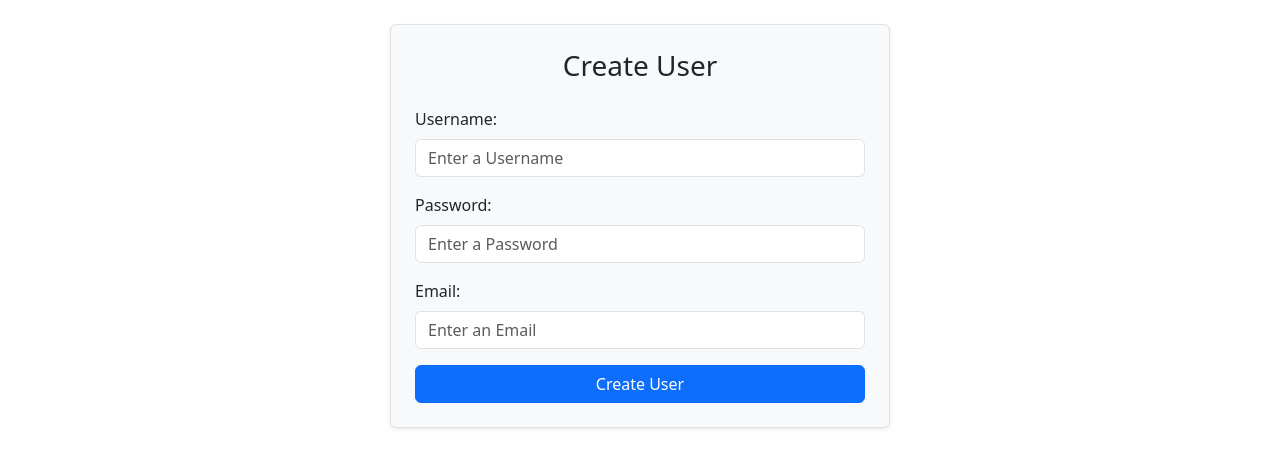
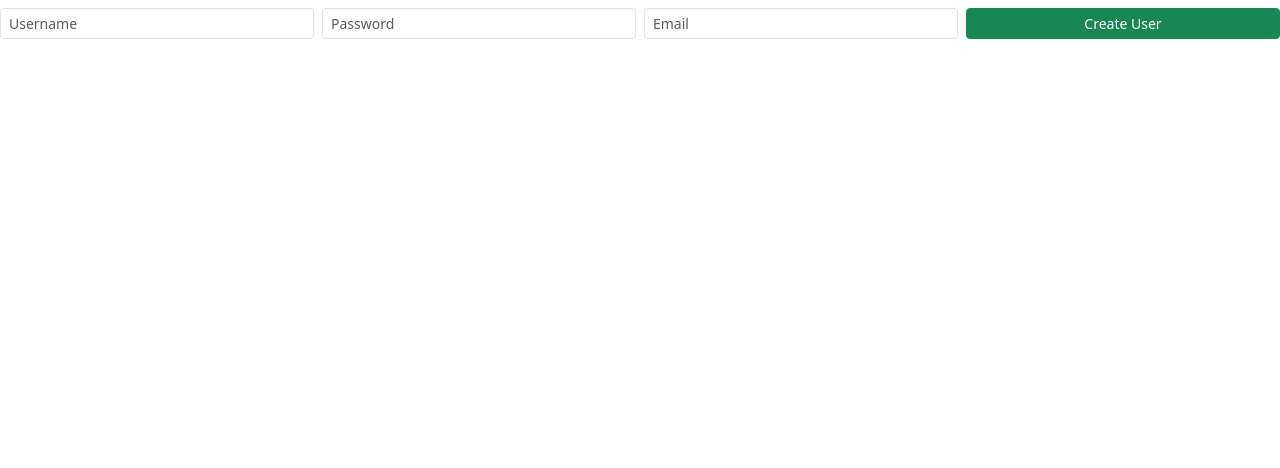
Before and after one commit to Rexo42/SoftwareFrameWorks, an Angular app in the folder Project_server/week4/: page /create in a window 1280 px wide. Shown: the top 468 px of the page. Built offline with nearby package versions, Linux system fonts and the light colour scheme.

Commit message:
added group create route, create user on dashboard

```diff
--- a/Project_server/week4/database/classes/Groups.js
+++ b/Project_server/week4/database/classes/Group.js
@@ -1,4 +1,4 @@
-export class group
+export class Group
 {
     constructor(name, creator)
     {
--- a/Project_server/week4/src/app/components/admin-dashboard/admin-dashboard.html
+++ b/Project_server/week4/src/app/components/admin-dashboard/admin-dashboard.html
@@ -1,7 +1,39 @@
 <app-nav-bar></app-nav-bar>
 <div class="container mt-3">
-    <h5>{{pageType}}</h5>
-  <ul class="list-group">
+  <!-- <div class="d-flex justify-content-start align-items-center gap-3">
+    <button [disabled]="pageType == 'Users'" class="btn btn-dark btn-sm mx-1">
+      Users
+    </button>
+    <button [disabled]="pageType == 'Groups'" class="btn btn-dark btn-sm mx-1">
+      Groups
+    </button>
+  </div> -->
+  <ul class="nav nav-tabs mb-3">
+    <li class="nav-item">
+      <a
+        class="nav-link"
+        [class.active]="pageType === 'Users'"
+        (click)="pageType = 'Users'; pageNumber = 1; refreshUsers()"
+        style="cursor: pointer; font-size: 1.25rem; font-weight: 500;"
+      >
+        Users
+      </a>
+    </li>
+    <li class="nav-item">
+      <a
+        class="nav-link"
+        [class.active]="pageType === 'Groups'"
+        (click)="pageType = 'Groups'; pageNumber = 1; refreshUsers()"
+        style="cursor: pointer; font-size: 1.25rem; font-weight: 500;"
+      >
+        Groups
+      </a>
+      <!-- on clicking a new button tab it should call a function to swap pagetype which then will display the other stuff below via if pagetype -->
+
+    </li>
+  </ul>
+    <!-- wrap this in an if pagetype easy clap -->
+  <ul *ngIf= "pageType==='Users'" class="list-group">
     <li *ngFor="let user of formattedData" class="list-group-item d-flex justify-content-between align-items-center py-2">
       <span>UserID: {{user.ID}} | Username: {{ user.username }} | Role: {{user.role}}</span>
       <div>
@@ -20,7 +52,9 @@
       </div>
     </li>
   </ul>
+  <!--  -->
   <br>
+
   <div>
     <button [disabled]='pageNumber == 1' class="btn btn-primary btn-sm mx-1" (click)="pageUpdate(0)">
       Previous
@@ -31,4 +65,7 @@
     </button>
   </div>
   <p>page {{pageNumber}} of {{totalPages}}</p>
+    <div *ngIf="pageType==='Users' "class="list-group-item d-flex justify-content-between align-items-center py-2" style="max-width: 800px">
+      <app-create-account (userCreated)="refreshUsers()"></app-create-account>
+    </div>
 </div>
--- a/Project_server/week4/src/app/components/admin-dashboard/admin-dashboard.ts
+++ b/Project_server/week4/src/app/components/admin-dashboard/admin-dashboard.ts
@@ -32,13 +32,15 @@ export class AdminDashboard implements OnInit
       this.api.verifyToken(rawToken.replace(/^"|"$/g, '')).subscribe({
         next: (response) =>
         {
-          if (response.role == "User")
+          if (!response.valid || response.role == "User")
           {
+            localStorage.clear();
             this.router.navigate(['/home']);
           }
         },
         error: (err) =>
         {
+          localStorage.clear();
           this.router.navigate(['/home']);
         }
 
@@ -49,31 +51,7 @@ export class AdminDashboard implements OnInit
       this.router.navigate(['/home'])
     }
 
-
-    this.api.getUsersRequest(this.pageNumber,8).subscribe({
-      next: (response) =>
-      {
-        if (response.success)
-        {
-          // console.log(response.ids);
-          // console.log(response.users);
-          // console.log(response.roles);
-          this.users = response.users;
-          this.Ids = response.ids;
-          this.roles = response.roles;
-          this.totalPages = response.pageLimit;
-          this.formattedData = this.users.map((user, index) =>({
-            username: user,
-            role: this.roles[index],
-            ID: this.Ids[index],
-          }))
-        }
-      },
-      error:(err) =>
-      {
-        console.error("error getting users from database: ", err);
-      }
-    })
+    this.refreshUsers();
   }
 
 
@@ -90,28 +68,28 @@ export class AdminDashboard implements OnInit
         if (response.success)
         {
           console.log("successfully deleted user: ", username);
+          this.refreshUsers();
+        //   this.api.getUsersRequest(this.pageNumber, 8).subscribe({
+        //   next: (response) =>
+        //   {
+        //     if (response.success)
+        //     {
+        //       this.users = response.users;
+        //       this.Ids = response.ids;
+        //       this.roles = response.roles;
+        //       this.formattedData = this.users.map((user, index) =>({
+        //         username: user,
+        //         role: this.roles[index],
+        //         ID: this.Ids[index],
+        //       }))
+        //     }
+        //   },
 
-          this.api.getUsersRequest(this.pageNumber, 8).subscribe({
-          next: (response) =>
-          {
-            if (response.success)
-            {
-              this.users = response.users;
-              this.Ids = response.ids;
-              this.roles = response.roles;
-              this.formattedData = this.users.map((user, index) =>({
-                username: user,
-                role: this.roles[index],
-                ID: this.Ids[index],
-              }))
-            }
-          },
-
-          error: (err) =>
-          {
-            console.error("error getting users for page: ", err);
-          }
-        })
+        //   error: (err) =>
+        //   {
+        //     console.error("error getting users for page: ", err);
+        //   }
+        // })
         }
 
         else
@@ -197,4 +175,30 @@ export class AdminDashboard implements OnInit
 
 
   }
+
+  refreshUsers()
+  {
+    this.api.getUsersRequest(this.pageNumber, 8).subscribe({
+    next: (response) =>
+    {
+      if (response.success)
+      {
+        this.users = response.users;
+        this.Ids = response.ids;
+        this.roles = response.roles;
+        this.totalPages = response.pageLimit;
+        this.formattedData = this.users.map((user, index) =>({
+          username: user,
+          role: this.roles[index],
+          ID: this.Ids[index],
+        }))
+      }
+    },
+
+    error: (err) =>
+    {
+      console.error("error getting users for page: ", err);
+    }
+  })
+  }
 }
--- a/Project_server/week4/src/app/components/create-account/create-account.html
+++ b/Project_server/week4/src/app/components/create-account/create-account.html
@@ -1,50 +1,44 @@
-  <form (ngSubmit)="accountCreate()" class="container mt-4 p-4 border rounded shadow-sm bg-light" style="max-width: 500px;">
-  <h3 class="mb-4 text-center">Create User</h3>
-
-  <div class="mb-3">
-    <label for="username" class="form-label">Username:</label>
+<form (ngSubmit)="accountCreate()" class="list-group-item py-2">
+  <div class="row g-2 align-items-center">
+    <div class="col-md-3">
       <input
         type="text"
-      id="username"
+        class="form-control form-control-sm"
+        [(ngModel)]="username"
         name="username"
-      class="form-control"
-      [(ngModel)]="username"
-      placeholder="Enter a Username"
+        placeholder="Username"
         required
-    >
+      />
     </div>
 
-  <div class="mb-3">
-    <label for="password" class="form-label">Password:</label>
+    <div class="col-md-3">
       <input
         type="password"
-      id="password"
+        class="form-control form-control-sm"
+        [(ngModel)]="password"
         name="password"
-      class="form-control"
-      [(ngModel)]="password"
-      placeholder="Enter a Password"
+        placeholder="Password"
         required
-    >
+      />
     </div>
 
-  <div class="mb-3">
-    <label for="email" class="form-label">Email:</label>
+    <div class="col-md-3">
       <input
         type="email"
-      id="email"
+        class="form-control form-control-sm"
+        [(ngModel)]="email"
         name="email"
-      class="form-control"
-      [(ngModel)]="email"
-      placeholder="Enter an Email"
+        placeholder="Email"
         required
-    >
+      />
     </div>
 
-  <div class="d-grid">
-    <button type="submit" class="btn btn-primary">Create User</button>
+    <div class="col-md-3 d-grid">
+      <button type="submit" class="btn btn-success btn-sm">Create User</button>
+    </div>
   </div>
 
-  <div *ngIf="message" class="mt-3 alert alert-info text-center" id="errorMsg">
+  <div *ngIf="message" class="mt-2 alert alert-info text-center p-1 m-0">
     {{ message }}
   </div>
 </form>
--- a/Project_server/week4/src/app/components/create-account/create-account.ts
+++ b/Project_server/week4/src/app/components/create-account/create-account.ts
@@ -1,4 +1,4 @@
-import { Component, OnInit } from '@angular/core';
+import { Component, OnInit, EventEmitter, Output } from '@angular/core';
 import { Router } from '@angular/router';
 import { Api } from '../../services/api';
 
@@ -10,6 +10,7 @@ import { Api } from '../../services/api';
 })
 export class CreateAccount
 {
+  @Output() userCreated = new EventEmitter<void>();
   username: string = '';
   password: string = '';
   email: string = '';
@@ -32,12 +33,11 @@ export class CreateAccount
     next: (response) => {
       if (response.success)
       {
-        // we need to set local storage of the values
-
-        // localStorage.setItem('currentUser', JSON.stringify(response.token))
-        // this.router.navigate(['/profile']);
         this.message = response.message;
-      } else {
+        this.userCreated.emit();
+      }
+      else
+      {
         this.message = response.message;
       }
     },
```
Also changed, not shown: Project_server/week4/database/db.js (+10 -2 lines), 2 other files (tests, documents, lock files or other folders). Lines whose indentation alone changed are shown as unchanged.
